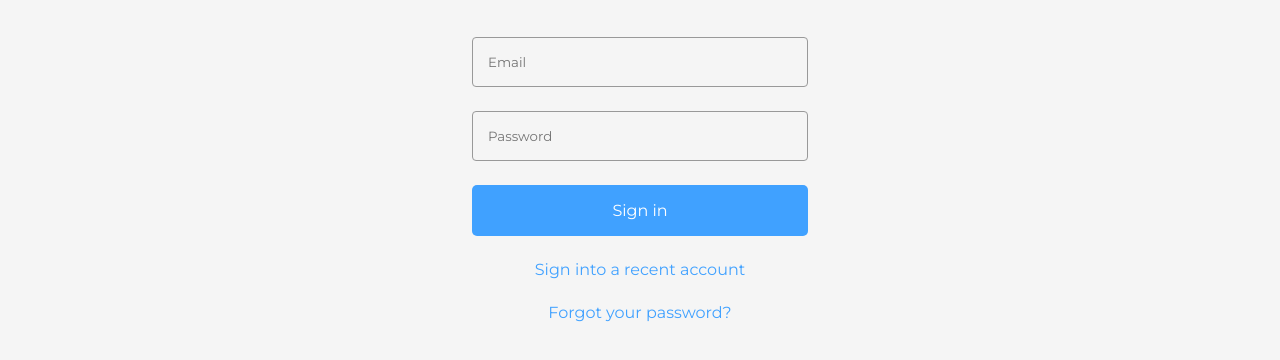
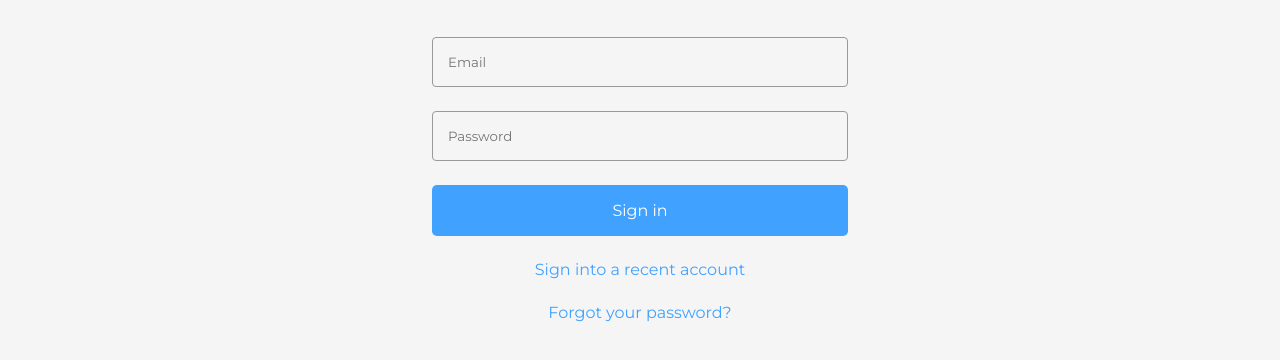
Before and after one commit to Chiziterex/Simple-login-Form, a plain HTML site: page Index.html in a window 1280 px wide. Shown: the part 336-696 px from the top of the page. Drawn offline with Linux system fonts and the light colour scheme.

Commit message:
Style.css

```diff
--- a/Style.css
+++ b/Style.css
@@ -51,7 +51,7 @@ header .btn{
     justify-content:center;
     align-items:center;
     gap:1.5rem;
-    width:400px;
+    width:clamp(20rem,30rem,40rem);
 }
 
 .form .content h3{
```
